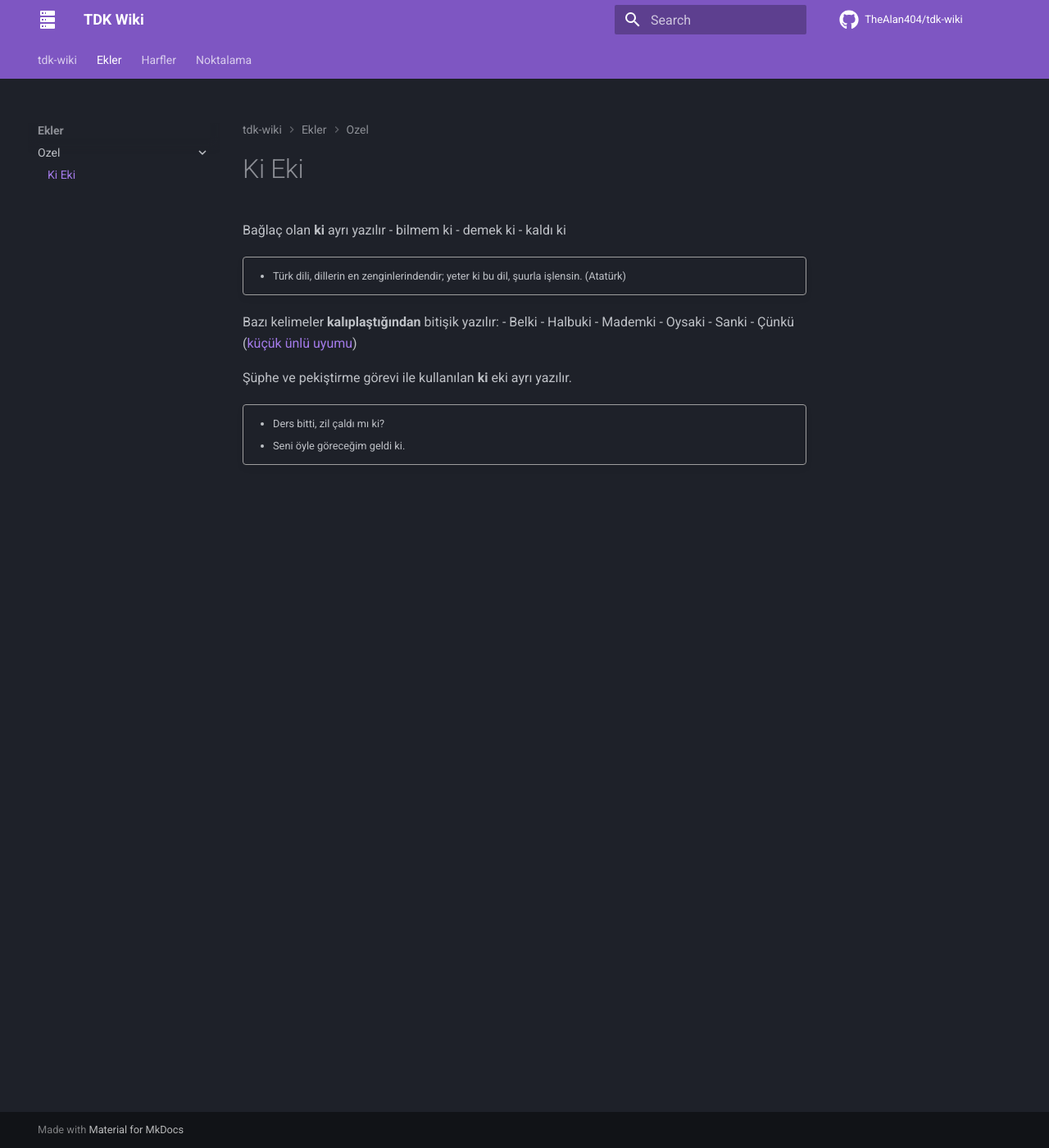
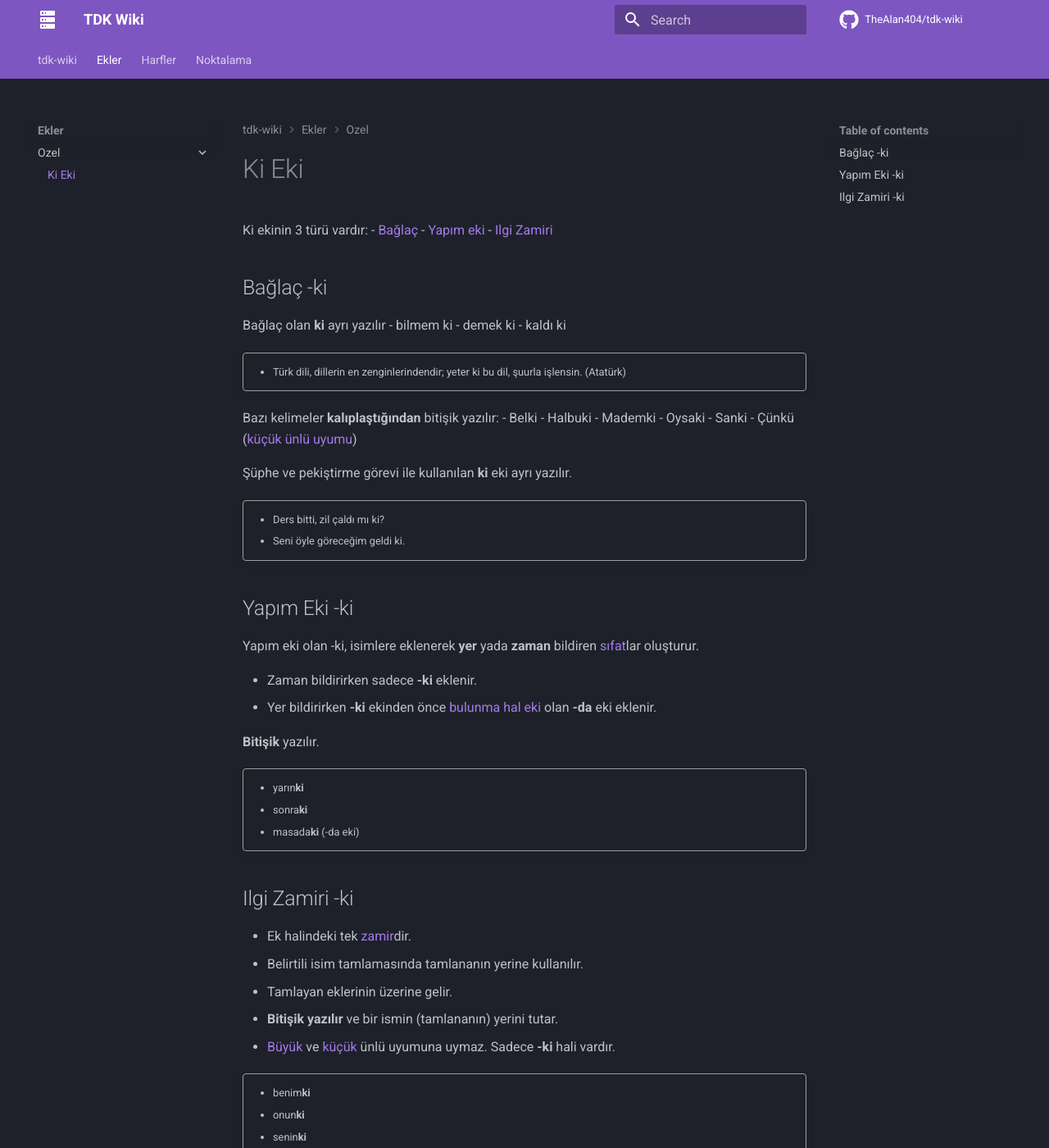
Before and after one commit to TheAlan404/tdk-wiki, an MkDocs documentation site: the page built from docs/ekler/ozel/ki.md, in a window 1280 px wide and 1400 px high. Shown: the whole window at 82% size. Built offline with MkDocs 1.6.1 and Material for MkDocs 9.7.7, drawn with Linux system fonts in a browser that asks for light colours; comment, search, counter and statistics services are not loaded.

Commit message:
Update ki.md

```diff
--- a/docs/ekler/ozel/ki.md
+++ b/docs/ekler/ozel/ki.md
@@ -1,4 +1,11 @@
 # Ki Eki
+
+Ki ekinin 3 türü vardır:
+- [Bağlaç](#bağlaç--ki)
+- [Yapım eki](#yapım-eki--ki)
+- [Ilgi Zamiri](#ilgi-zamiri--ki)
+
+## Bağlaç -ki
 
 Bağlaç olan **ki** ayrı yazılır
 - bilmem ki
@@ -21,3 +28,31 @@ Bazı kelimeler **kalıplaştığından** bitişik yazılır:
 !!! quote ""
     - Ders bitti, zil çaldı mı ki?
     - Seni öyle göreceğim geldi ki.
+
+## Yapım Eki -ki
+
+Yapım eki olan -ki, isimlere eklenerek **yer** yada **zaman** bildiren [sıfat](../../dil/sifat.md)lar oluşturur.
+
+- Zaman bildirirken sadece **-ki** eklenir.
+- Yer bildirirken **-ki** ekinden önce [bulunma hal eki](../hal-ekleri.md#bulunma) olan **-da** eki eklenir.
+
+**Bitişik** yazılır.
+
+!!! quote ""
+    - yarın**ki**
+    - sonra**ki**
+    - masada**ki** (-da eki)
+
+## Ilgi Zamiri -ki
+
+- Ek halindeki tek [zamir](../../dil/zamir.md)dir.
+- Belirtili isim tamlamasında tamlananın yerine kullanılır.
+- Tamlayan eklerinin üzerine gelir.
+- **Bitişik yazılır** ve bir ismin (tamlananın) yerini tutar.
+- [Büyük](../../harfler/buyuk-uyum.md) ve [küçük](../../harfler/kucuk-uyum.md) ünlü uyumuna uymaz. Sadece **-ki** hali vardır.
+
+!!! quote ""
+    - benim**ki**
+    - onun**ki**
+    - senin**ki**
+    - Elif'in**ki**
```
